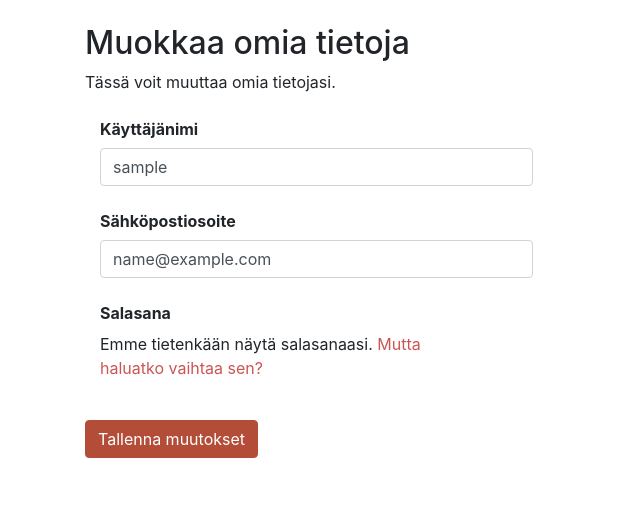
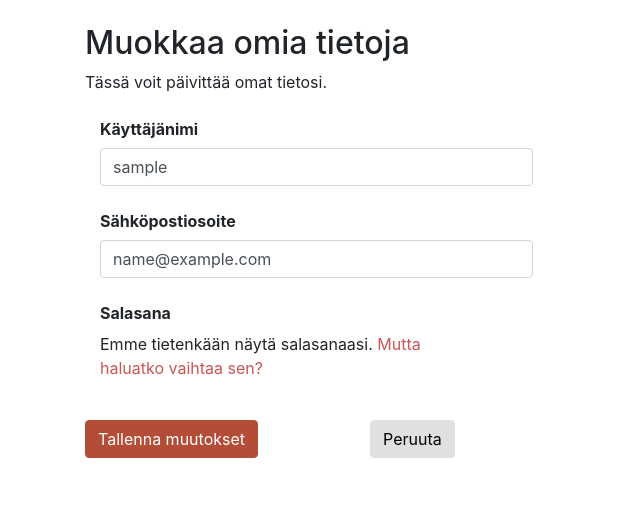
Before and after one commit to riinaalisah/Kirjahylly, a Flask app: page /auth/info/edit/ in a window 1280 px wide. Shown: the part 56-577 px from the top of the page, without its empty margins (0-640 px from the left). Run offline with Flask 2, Linux system fonts and the light colour scheme; the visitor is signed in with stand-in values (Sample User, id 1); data comes from the database, SQL or seed files in the repository; some libraries are stand-ins or nearby versions.

Commit message:
Käyttäjän tietojen muokkaus toimimaan

```diff
--- a/application/auth/views.py
+++ b/application/auth/views.py
@@ -153,16 +153,13 @@ def auth_edit():
     if request.method == "GET":
         return render_template("auth/editinfo.html", user=current_user)
 
-
-    elif request.form["btn"] == "Poista käyttäjätili":
-        return redirect(url_for("auth_delete_user"))
-
-    else:
+    if request.method == "POST":
         user = current_user
         username = request.form["username"]
         email = request.form["email"]
         changed = False
 
+        # check if username is taken
         if user.username != username:
             stmt = text("SELECT count(id) FROM account WHERE username=:username").params(username=username)
             res = db.engine.execute(stmt).fetchone()[0]
@@ -173,6 +170,7 @@ def auth_edit():
                 flash("Kyseinen nimimerkki on jo käytössä, ole hyvä ja valitse toinen.", 'warning')
                 return render_template("auth/editinfo.html", user=current_user)
 
+        # check if email is taken
         if user.email != email:
             stmt = text("SELECT count(id) FROM account WHERE email=:email").params(email=email)
             res = db.engine.execute(stmt).fetchone()[0]
--- a/application/templates/auth/deleteownprofile.html
+++ b/application/templates/auth/deleteownprofile.html
@@ -16,7 +16,7 @@
     <div class="col-sm-2">
         <form action="{{ url_for('auth_edit') }}">
         <button type="submit" class="btn" style="color: #000000; background-color: #e1dfdf; border-color: #e1dfdf;">Peruuta</button>
-    </form>
+        </form>
     </div>
 
 </div>
--- a/application/templates/auth/editinfo.html
+++ b/application/templates/auth/editinfo.html
@@ -1,9 +1,9 @@
 {% extends "layout.html" %}
 
 {% block body %}
-<form class="needs-validation" method="POST" action="{{ url_for('auth_edit') }}" novalidate>
+<form method="POST" class="needs-validation" novalidate>
     <h2>Muokkaa omia tietoja</h2>
-    <p>Tässä voit muuttaa omia tietojasi.</p>
+    <p>Tässä voit päivittää omat tietosi.</p>
 
     <div class="form-group">
         <label class="col-form-label col-sm-3" for="ValidationCustom01"><strong>Käyttäjänimi</strong></label>
@@ -32,14 +32,25 @@
         </div>
     </div><br>
 
-    <div class="form-group">
-        <button type="submit" class="btn" style="color: #ffffff ; background-color: #b34d37; border-color: #b34d37">Tallenna muutokset</button>
+    <div class="form-group row">
+        <div class="col-sm-3">
+            <form method="POST" action="{{ url_for('auth_edit') }}">
+                <button type="submit" class="btn" style="color: #ffffff ; background-color: #b34d37; border-color: #b34d37" name="btn" value="tallenna">Tallenna muutokset</button>
+            </form>
+        </div>
+        <div class="col-sm-2">
+            <form action="{{ url_for('auth_info') }}">
+                <button type="submit" class="btn" style="color: #000000; background-color: #e1dfdf; border-color: #e1dfdf;">Peruuta</button>
+            </form>
+        </div>
     </div>
 
-    <br><br>
+    <br><br><br>
     {% if current_user.role != 'admin' %}
     <div class="form-group">
-        <button class="btn" style=" color: #000000; background-color: #e1dfdf; border-color: #e1dfdf;" type="submit" name="btn" value="Poista käyttäjätili">Poista käyttäjätili</button>
+        <form action="{{ url_for('auth_delete_user') }}">
+            <button class="btn" style=" color: #000000; background-color: #e1dfdf; border-color: #e1dfdf;" type="submit">Poista käyttäjätili</button>
+        </form>
     </div>
     {% endif %}
 
```
